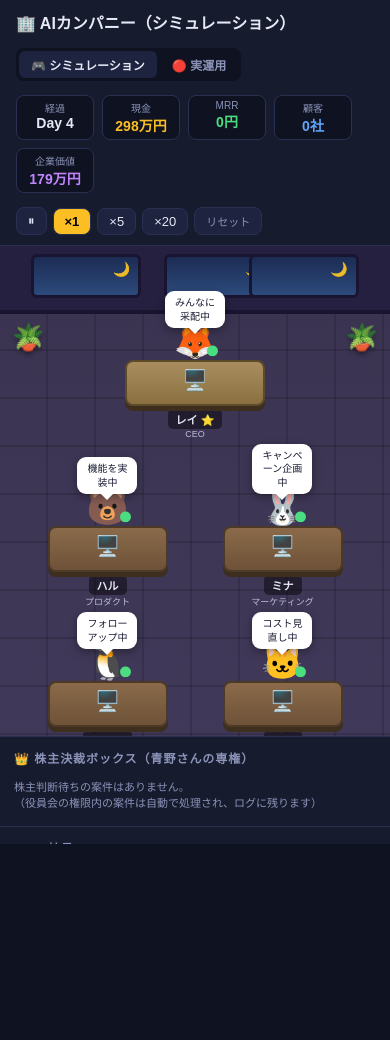
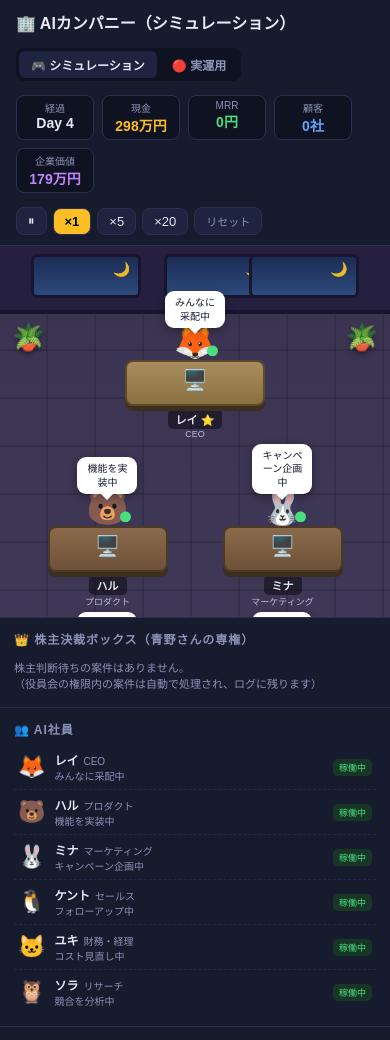
Before and after one commit to nextstage011/ai-company-dashboard, a plain HTML site: page index.html in a window 390 px wide. Shown: the top 1040 px of the page. Before the commit the page ends 844 px from the top, so only its background shows below. Drawn offline with Linux system fonts and the light colour scheme.

Commit message:
dashboard update 2026-07-02 09:16

```diff
--- a/index.html
+++ b/index.html
@@ -37,9 +37,10 @@
   #officeWrap{flex:1.5;position:relative;overflow:auto;background:var(--wall)}
   aside{width:370px;min-width:300px;border-left:1px solid var(--line);background:var(--panel);display:flex;flex-direction:column;overflow-y:auto}
   @media (max-width:900px){
-    main{flex-direction:column}
-    #officeWrap{flex:none;height:58vh}
-    aside{width:100%;min-width:0;border-left:none;border-top:1px solid var(--line);flex:1}
+    body{height:auto;min-height:100dvh;overflow:auto}
+    main{flex-direction:column;flex:none}
+    #officeWrap{flex:none;height:44vh;min-height:300px;overflow:auto}
+    aside{width:100%;min-width:0;border-left:none;border-top:1px solid var(--line);flex:none;overflow:visible}
   }
 
   /* ===== オフィス（ゲーム画面） ===== */
```
